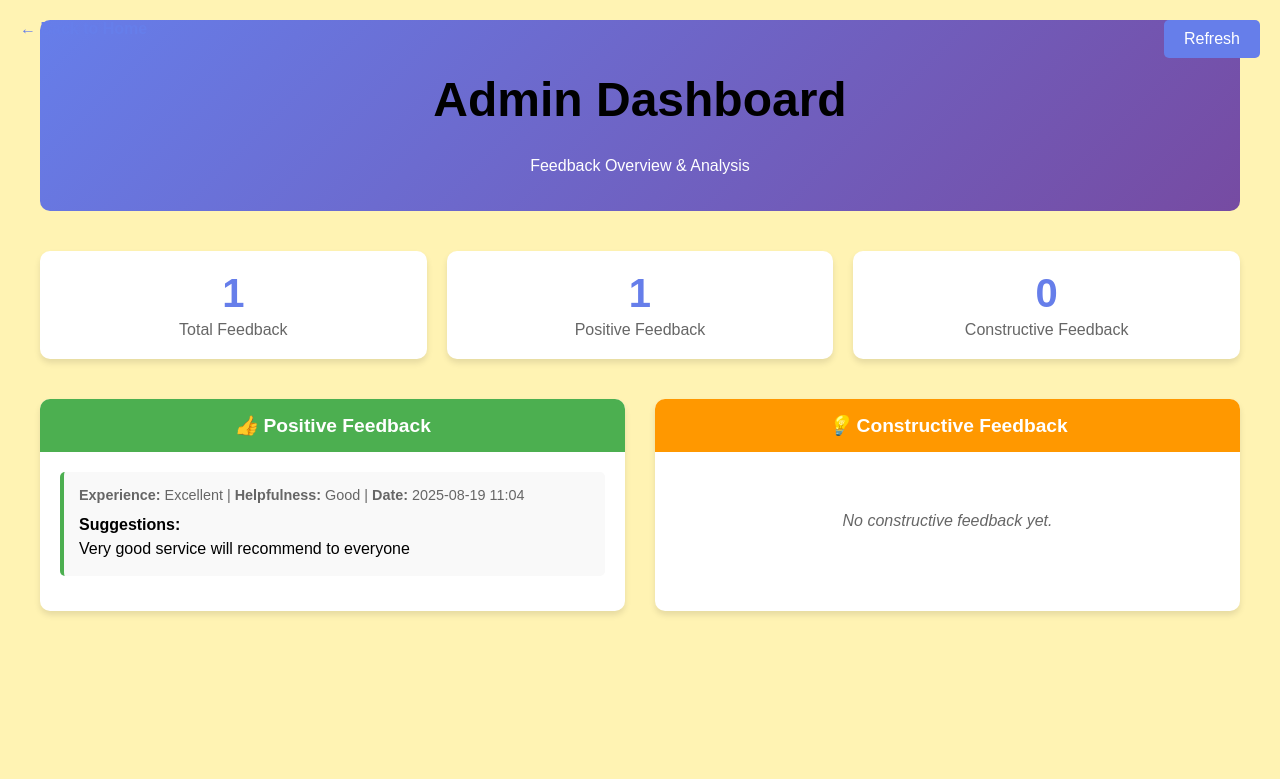
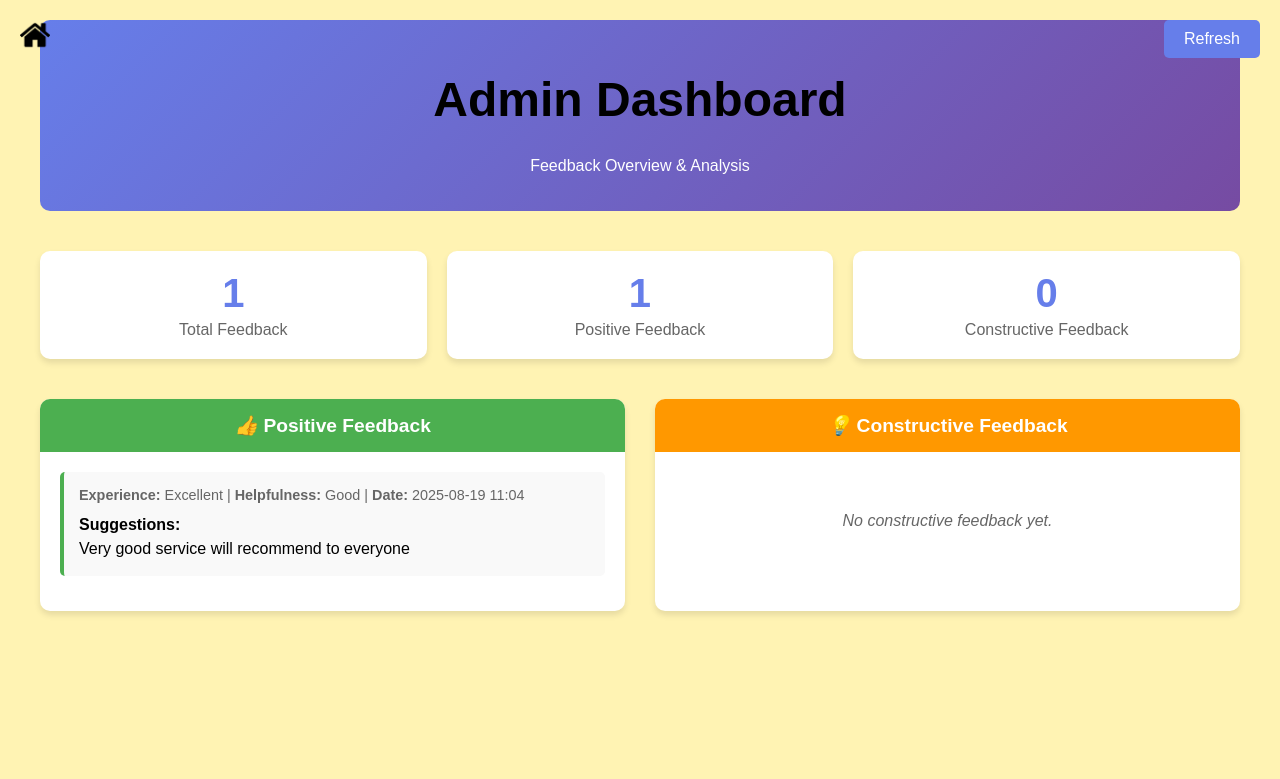
Before and after one commit to SUDD-dawg/Low-Risk, a Flask app: page /dashboard in a window 1280 px wide. Shown: the top 779 px of the page. Run offline with Flask 3, Linux system fonts and the light colour scheme.

Commit message:
added a link back to the main interface from the admin dashboard but it seems to be on the top left. Might change it to bottom right

```diff
--- a/templates/dashboard.html
+++ b/templates/dashboard.html
@@ -149,7 +149,9 @@
 </head>
 <body>
     <div class="dashboard-container">
-        <a href="/" class="home-link">← Back to Home</a>
+        <a href="/" class="home-link">
+            <img src="{{ url_for('static', filename='25694.png') }}" alt="Home" class="home-icon">
+        </a>
         <a href="/dashboard" class="refresh-btn">Refresh</a>
 
         <div class="dashboard-header">
```
